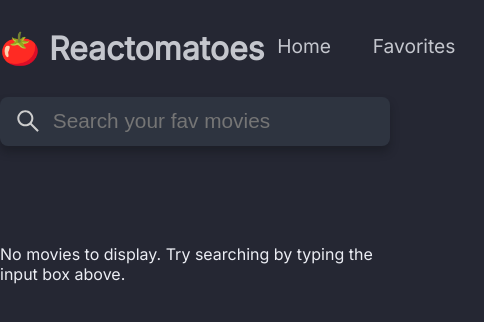
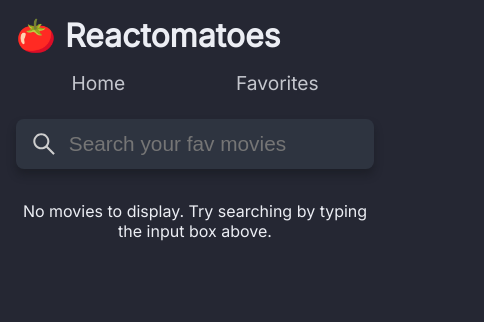
Before and after one commit to andersonmadeira/reactomatoes, a React (Create React App) app: page /#/ in a window 390 px wide. Shown: the top 322 px of the page, 484 px wide, since content can reach past the window. Built offline with nearby package versions, Linux system fonts and the light colour scheme.

Commit message:
WIP: starting a mobile first css approach

```diff
--- a/src/App.js
+++ b/src/App.js
@@ -1,10 +1,10 @@
 import React from 'react'
 import { Switch, Route } from 'react-router-dom'
-import styles from './styles/App.module.scss'
 import Header from './components/Header'
 import Home from './pages/Home'
 import Favorites from './pages/Favorites'
 import MovieDetails from './pages/MovieDetail'
+import styles from './styles/App.module.scss'
 
 function App() {
   return (
--- a/src/components/FeedbackMessage.js
+++ b/src/components/FeedbackMessage.js
@@ -3,9 +3,9 @@ import styles from '../styles/FeedbackMessage.module.scss'
 
 const FeedbackMessage = ({ icon, label }) => {
   return (
-    <div className={styles.feedback__container}>
-      <div className={styles.feedback}>{icon}</div>
-      <span>{label}</span>
+    <div className={styles.feedback}>
+      {icon && <div className={styles.feedback__icon}>{icon}</div>}
+      <span className={styles.feedback__label}>{label}</span>
     </div>
   )
 }
--- a/src/components/MovieList.js
+++ b/src/components/MovieList.js
@@ -12,7 +12,7 @@ const MovieList = ({ movies }) => {
   const movieItemClassnames = classnames(styles.movie_list__movie, styles.scalable)
 
   return (
-    <ul className={styles.content__movie_list}>
+    <ul className={styles.movie_list}>
       {movies.map((m) => (
         <li key={m.imdbID} className={movieItemClassnames}>
           <figure className={styles.movie__poster}>
--- a/src/components/SearchInput.js
+++ b/src/components/SearchInput.js
@@ -10,7 +10,7 @@ const SearchInput = ({ value, onChange }) => {
   }, [value])
 
   return (
-    <div className={styles.content__search}>
+    <div className={styles.search}>
       <span className={styles.search__icon}>
         <SearchIcon width="1.5rem" height="1.5rem" />
       </span>
--- a/src/styles/App.module.scss
+++ b/src/styles/App.module.scss
@@ -1,8 +1,4 @@
 .app {
-  max-width: 70rem;
+  max-width: calc(100% - 2rem);
   margin: 0 auto;
 }
-
-.app__content {
-  margin: 1.8rem 0;
-}
--- a/src/styles/FeedbackMessage.module.scss
+++ b/src/styles/FeedbackMessage.module.scss
@@ -1,11 +1,11 @@
-.feedback__container {
+.feedback {
   display: flex;
   flex-direction: column;
   justify-content: center;
   align-items: center;
   margin-top: 2rem;
 
-  .feedback {
+  .feedback__icon {
     margin: 0 0 2em;
     height: 50px;
     width: 100px;
@@ -20,4 +20,8 @@
       fill: #cecece;
     }
   }
+
+  .feedback__label {
+    text-align: center;
+  }
 }
--- a/src/styles/Header.module.scss
+++ b/src/styles/Header.module.scss
@@ -1,32 +1,26 @@
 .app__header {
-  margin-top: 1.8rem;
+  margin-top: 1rem;
   display: flex;
-  flex-direction: row;
-  justify-content: space-between;
+  flex-direction: column;
+}
+
+.header__title {
+  font-size: 2rem;
 }
 
 .header__title__link {
+  color: inherit;
   text-decoration: none;
-  color: inherit;
-
-  opacity: 0.8;
-
-  transition: all 200ms ease-in-out;
-}
-
-.header__title__link:hover {
-  opacity: 1;
 }
 
 .menu__items {
+  margin: 0.5rem 0;
   list-style-type: none;
   display: flex;
-  flex-direction: row;
-  align-items: center;
+  justify-content: space-around;
 }
 
 .menu__menu_item {
-  margin-right: 1rem;
   font-size: 1.2rem;
 }
 
@@ -34,7 +28,7 @@
   display: inline-block;
   text-decoration: none;
   color: inherit;
-  padding: 0.3rem 0.8rem;
+  padding: 0.5rem 0.8rem;
   border-radius: 0.3rem;
 
   opacity: 0.8;
@@ -43,7 +37,59 @@
   transition: all 200ms ease-in-out;
 }
 
-.menu_item__link:hover {
-  opacity: 1;
-  background-color: #3a3e50;
-}
+// .header__title__link {
+//   text-decoration: none;
+//   color: inherit;
+
+//   opacity: 0.8;
+
+//   transition: all 200ms ease-in-out;
+// }
+
+// .header__title__link:hover {
+//   opacity: 1;
+// }
+
+// .menu__items {
+//   list-style-type: none;
+//   display: flex;
+//   flex-direction: row;
+//   justify-content: space-around;
+//   align-items: center;
+// }
+
+// .menu__menu_item {
+//   font-size: 1.2rem;
+// }
+
+// .menu_item__link {
+//   display: inline-block;
+//   text-decoration: none;
+//   color: inherit;
+//   padding: 0.3rem 0.8rem;
+//   border-radius: 0.3rem;
+
+//   opacity: 0.8;
+//   background-color: inherit;
+
+//   transition: all 200ms ease-in-out;
+// }
+
+// .menu_item__link:hover {
+//   opacity: 1;
+//   background-color: #3a3e50;
+// }
+
+// @media (min-width: 426px) {
+//   .app__header {
+//     margin-top: 1.8rem;
+//     display: flex;
+//     flex-direction: row;
+//     justify-content: space-between;
+//   }
+
+
+
+
+
+// }
--- a/src/styles/MovieDetail.module.scss
+++ b/src/styles/MovieDetail.module.scss
@@ -1,86 +1,86 @@
-.movie_details__wrapper {
-  display: flex;
-  flex-direction: row;
-  align-items: center;
-}
+// .movie_details__wrapper {
+//   display: flex;
+//   flex-direction: row;
+//   align-items: center;
+// }
 
-.details__back_button {
-  cursor: pointer;
-  outline: none;
-  border: 0;
-  background: transparent;
-  padding: 0.3rem 1rem 0.3rem 0;
-}
+// .details__back_button {
+//   cursor: pointer;
+//   outline: none;
+//   border: 0;
+//   background: transparent;
+//   padding: 0.3rem 1rem 0.3rem 0;
+// }
 
-.details__back {
-  font-size: 2.5rem;
-  color: #7a8b99;
-}
+// .details__back {
+//   font-size: 2.5rem;
+//   color: #7a8b99;
+// }
 
-.minor_details {
-  color: #7a8b99;
-  font-size: 1.2rem;
-}
+// .minor_details {
+//   color: #7a8b99;
+//   font-size: 1.2rem;
+// }
 
-.minor_details span:not(:last-child)::after {
-  content: "·";
-  padding-left: 0.3rem;
-}
+// .minor_details span:not(:last-child)::after {
+//   content: "·";
+//   padding-left: 0.3rem;
+// }
 
-.minor_details__rated {
-  font-size: 1rem;
-  padding: 0.2rem;
-  background-color: #7a8b99;
-  color: #252733;
-  border-radius: 0.3rem;
-}
+// .minor_details__rated {
+//   font-size: 1rem;
+//   padding: 0.2rem;
+//   background-color: #7a8b99;
+//   color: #252733;
+//   border-radius: 0.3rem;
+// }
 
-.movie_title {
-  margin: 1.8rem 0;
-  font-size: 4rem;
-}
+// .movie_title {
+//   margin: 1.8rem 0;
+//   font-size: 4rem;
+// }
 
-.movie_rating > * {
-  font-size: 1.1rem;
-  border-radius: 0.3rem;
-  border: 1px solid #7a8b99;
-  padding: 0.2rem 0.5rem;
-  margin-right: 0.5rem;
-}
+// .movie_rating > * {
+//   font-size: 1.1rem;
+//   border-radius: 0.3rem;
+//   border: 1px solid #7a8b99;
+//   padding: 0.2rem 0.5rem;
+//   margin-right: 0.5rem;
+// }
 
-.favorite_button {
-  color: #7a8b99;
-  cursor: pointer;
-  outline: none;
-  background: transparent;
-}
+// .favorite_button {
+//   color: #7a8b99;
+//   cursor: pointer;
+//   outline: none;
+//   background: transparent;
+// }
 
-.movie_plot {
-  margin: 2rem 0;
-}
+// .movie_plot {
+//   margin: 2rem 0;
+// }
 
-.other_details {
-  display: flex;
-  flex-direction: row;
-  align-items: flex-start;
-}
+// .other_details {
+//   display: flex;
+//   flex-direction: row;
+//   align-items: flex-start;
+// }
 
-.other_details__title {
-  color: #7a8b99;
-  margin-bottom: 0.5rem;
-}
+// .other_details__title {
+//   color: #7a8b99;
+//   margin-bottom: 0.5rem;
+// }
 
-.detail_item__detail_list {
-  list-style-type: none;
-}
+// .detail_item__detail_list {
+//   list-style-type: none;
+// }
 
-.other_details__detail_item {
-  display: inline-block;
-  margin-right: 2.5rem;
-}
+// .other_details__detail_item {
+//   display: inline-block;
+//   margin-right: 2.5rem;
+// }
 
-.details__movie_poster {
-  margin: 0 5rem;
-  box-shadow: rgba(15, 17, 21, 0.35) 0px 6px 9px 0px;
-  border-radius: 0.4rem;
-}
+// .details__movie_poster {
+//   margin: 0 5rem;
+//   box-shadow: rgba(15, 17, 21, 0.35) 0px 6px 9px 0px;
+//   border-radius: 0.4rem;
+// }
--- a/src/styles/MovieList.module.scss
+++ b/src/styles/MovieList.module.scss
@@ -1,58 +1,82 @@
-.content__movie_list {
-  display: grid;
-  grid-template-columns: repeat(5, 200px);
-  justify-content: center;
-  column-gap: 1.3rem;
-  row-gap: 1.3rem;
-  flex-wrap: wrap;
-  padding: 40px 0;
-  width: 100%;
+.movie_list {
+  display: flex;
+  flex-direction: column;
+  align-items: center;
+  max-width: calc(100% - 1rem);
+  margin: 0 auto;
+  margin-top: 1.5rem;
 }
 
 .movie_list__movie {
   position: relative;
+  width: 100%;
   cursor: pointer;
-  text-align: center;
   border-radius: 0.4rem;
   overflow: hidden;
-  margin: 0.5rem;
+  margin: 0 0 1rem 0;
   box-shadow: rgba(15, 17, 21, 0.35) 0px 6px 9px 0px;
 }
 
 .movie__poster {
-  height: 280px;
+  width: 100%;
 }
 
 .movie__poster img {
-  width: auto;
-  height: 100%;
+  height: auto;
+  width: 100%;
 }
 
-.scalable {
-  position: relative;
-  display: inline-block;
-  opacity: 0.8;
-  -webkit-transition: all 0.6s cubic-bezier(0.165, 0.84, 0.44, 1);
-  transition: all 0.6s cubic-bezier(0.165, 0.84, 0.44, 1);
-}
+// @media (min-width: 425px) {
+//   .content__movie_list {
+//     display: grid;
+//     grid-template-columns: repeat(5, 200px);
+//     justify-content: center;
+//     column-gap: 1.3rem;
+//     row-gap: 1.3rem;
+//     flex-wrap: wrap;
+//     padding: 40px 0;
+//     width: 100%;
+//   }
 
-.scalable::after {
-  content: "";
-  position: absolute;
-  z-index: -1;
-  top: 0;
-  left: 0;
-  opacity: 0;
-  -webkit-transition: all 0.6s cubic-bezier(0.165, 0.84, 0.44, 1);
-  transition: all 0.6s cubic-bezier(0.165, 0.84, 0.44, 1);
-}
+//   .movie_list__movie {
+//     margin: 0.5rem;
+//   }
 
-.scalable:hover {
-  -webkit-transform: scale(1.25, 1.25);
-  transform: scale(1.25, 1.25);
-  opacity: 1;
-}
+//   .movie__poster {
+//     height: 280px;
+//   }
 
-.scalable:hover::after {
-  opacity: 1;
-}
+//   .movie__poster img {
+//     width: auto;
+//     height: 100%;
+//   }
+
+//   .scalable {
+//     position: relative;
+//     display: inline-block;
+//     opacity: 0.8;
+//     -webkit-transition: all 0.6s cubic-bezier(0.165, 0.84, 0.44, 1);
+//     transition: all 0.6s cubic-bezier(0.165, 0.84, 0.44, 1);
+//   }
+
+//   .scalable::after {
+//     content: '';
+//     position: absolute;
+//     z-index: -1;
+//     top: 0;
+//     left: 0;
+//     opacity: 0;
+//     -webkit-transition: all 0.6s cubic-bezier(0.165, 0.84, 0.44, 1);
+//     transition: all 0.6s cubic-bezier(0.165, 0.84, 0.44, 1);
+//   }
+
+//   .scalable:hover {
+//     -webkit-transform: scale(1.25, 1.25);
+//     transform: scale(1.25, 1.25);
+//     opacity: 1;
+//   }
+
+//   .scalable:hover::after {
+//     opacity: 1;
+//   }
+// }
--- a/src/styles/SearchInput.module.scss
+++ b/src/styles/SearchInput.module.scss
@@ -1,5 +1,5 @@
-.content__search {
-  margin-top: 1.8rem;
+.search {
+  margin-top: 0.5rem;
   position: relative;
   padding: 0.3rem;
   border-radius: 0.5rem;
```
